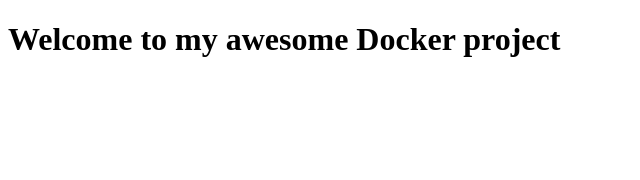
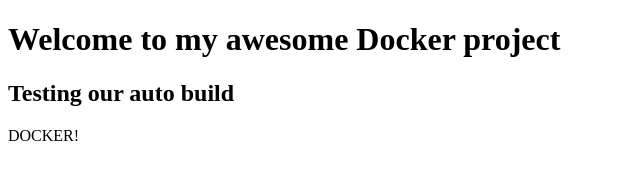
Before and after one commit to maxrudenko1/testingauto, a plain HTML site: page Automation Project/index.html in a window 1280 px wide. Shown: the whole page, without its empty margins (0-640 px from the left). Drawn offline with Linux system fonts and the light colour scheme.

Commit message:
push to test docker

```diff
--- a/Automation Project/index.html
+++ b/Automation Project/index.html
@@ -4,6 +4,10 @@
         <title>Test Automation Project</title>
 
         <h1>Welcome to my awesome Docker project</h1>
+
+        <h2>Testing our auto build</h2>
+
+        <p>DOCKER!</p>
     </head>
     <body>
 
```
